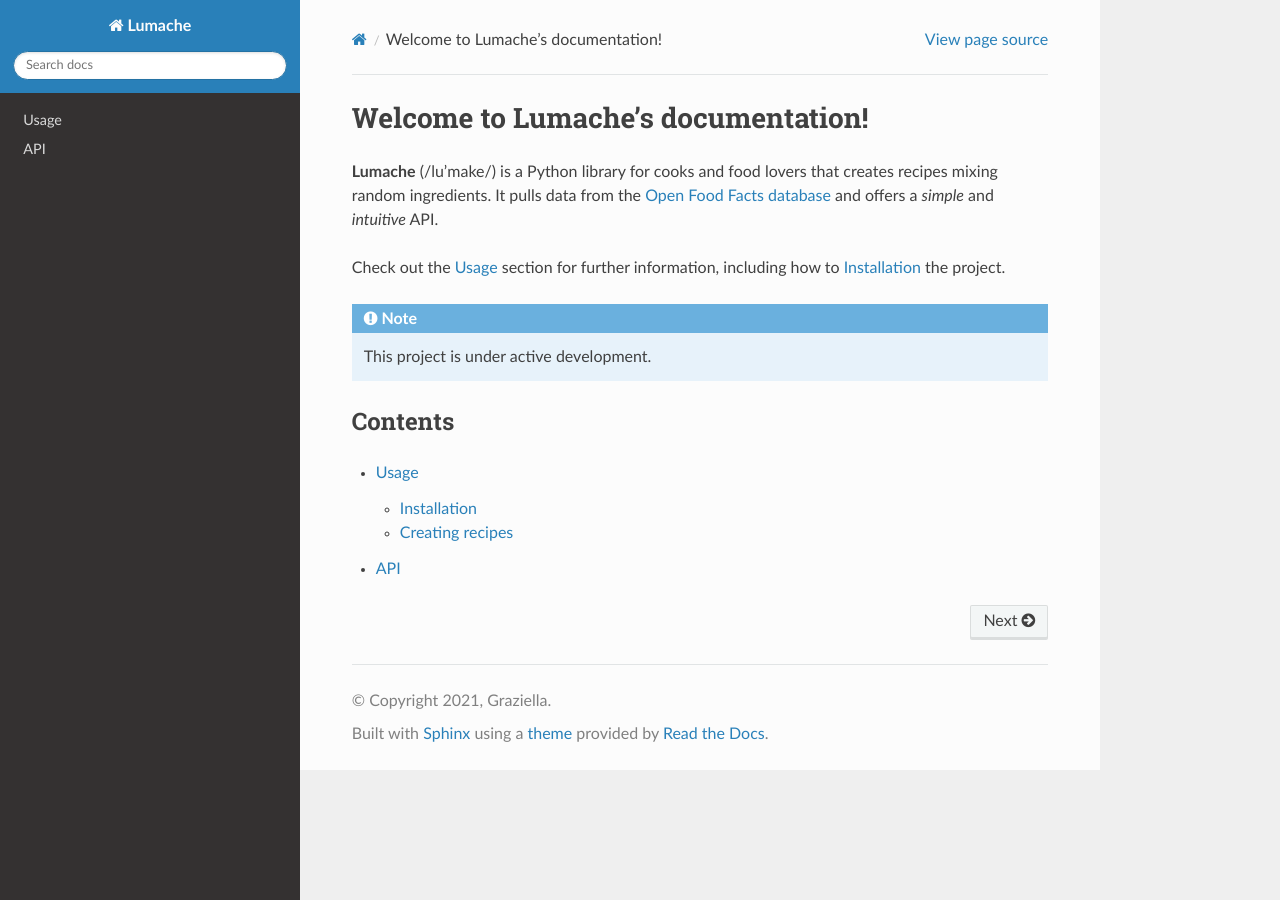
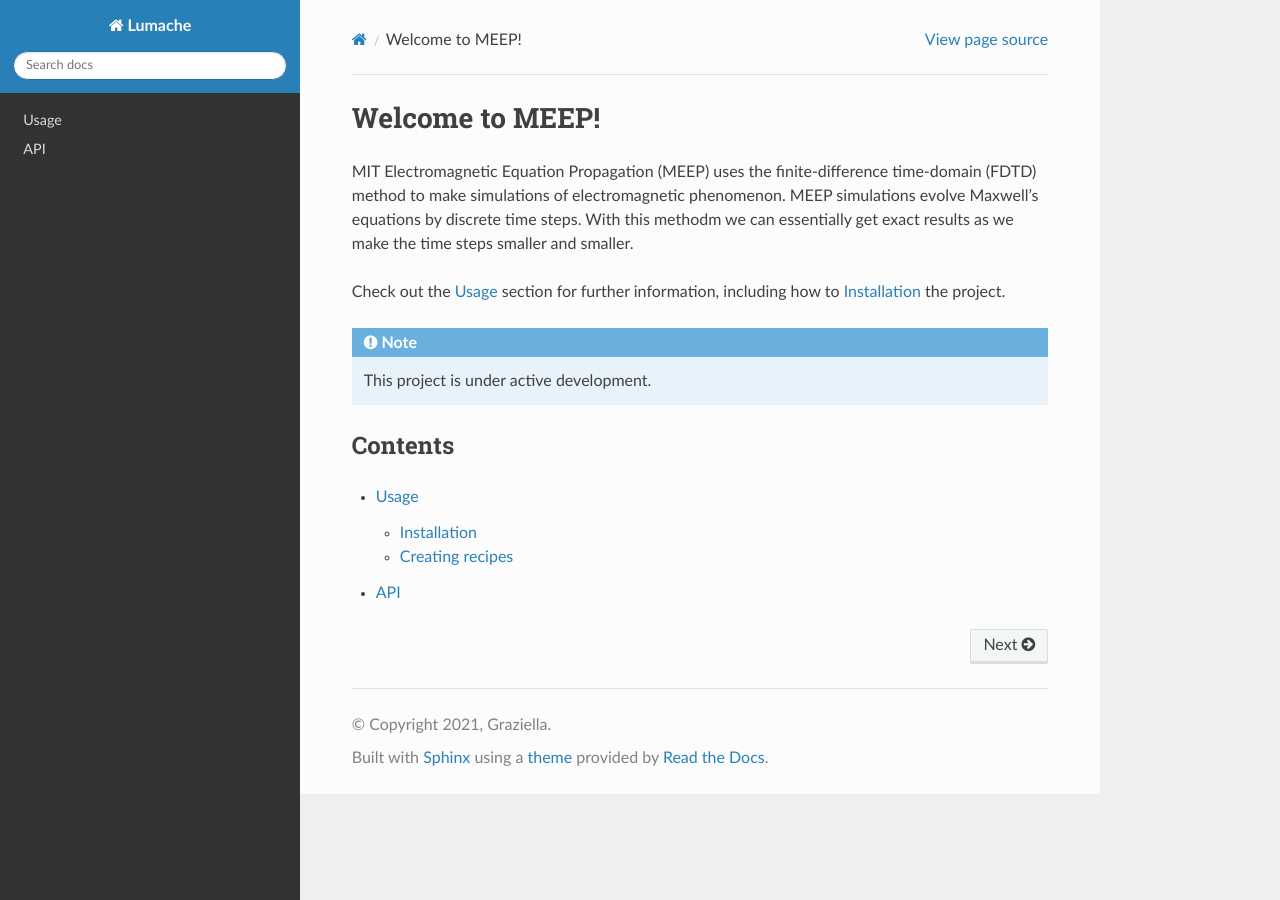
Before and after one commit to lehtisa/tuni_meep_doc, a Sphinx documentation site: the page built from docs/source/index.rst, in a window 1280 px wide. Built offline with Sphinx 7.4.7 and the Read the Docs theme 3.1.0, drawn with Linux system fonts in a browser that asks for light colours.

Commit message:
updated the index

```diff
--- a/docs/source/index.rst
+++ b/docs/source/index.rst
@@ -1,10 +1,7 @@
-Welcome to Lumache's documentation!
+Welcome to MEEP!
 ===================================
 
-**Lumache** (/lu'make/) is a Python library for cooks and food lovers
-that creates recipes mixing random ingredients.
-It pulls data from the `Open Food Facts database <https://world.openfoodfacts.org/>`_
-and offers a *simple* and *intuitive* API.
+MIT Electromagnetic Equation Propagation (MEEP) uses the finite-difference time-domain (FDTD) method to make simulations of electromagnetic phenomenon. MEEP simulations evolve Maxwell’s equations by discrete time steps. With this methodm we can essentially get exact results as we make the time steps smaller and smaller.
 
 Check out the :doc:`usage` section for further information, including
 how to :ref:`installation` the project.
```
